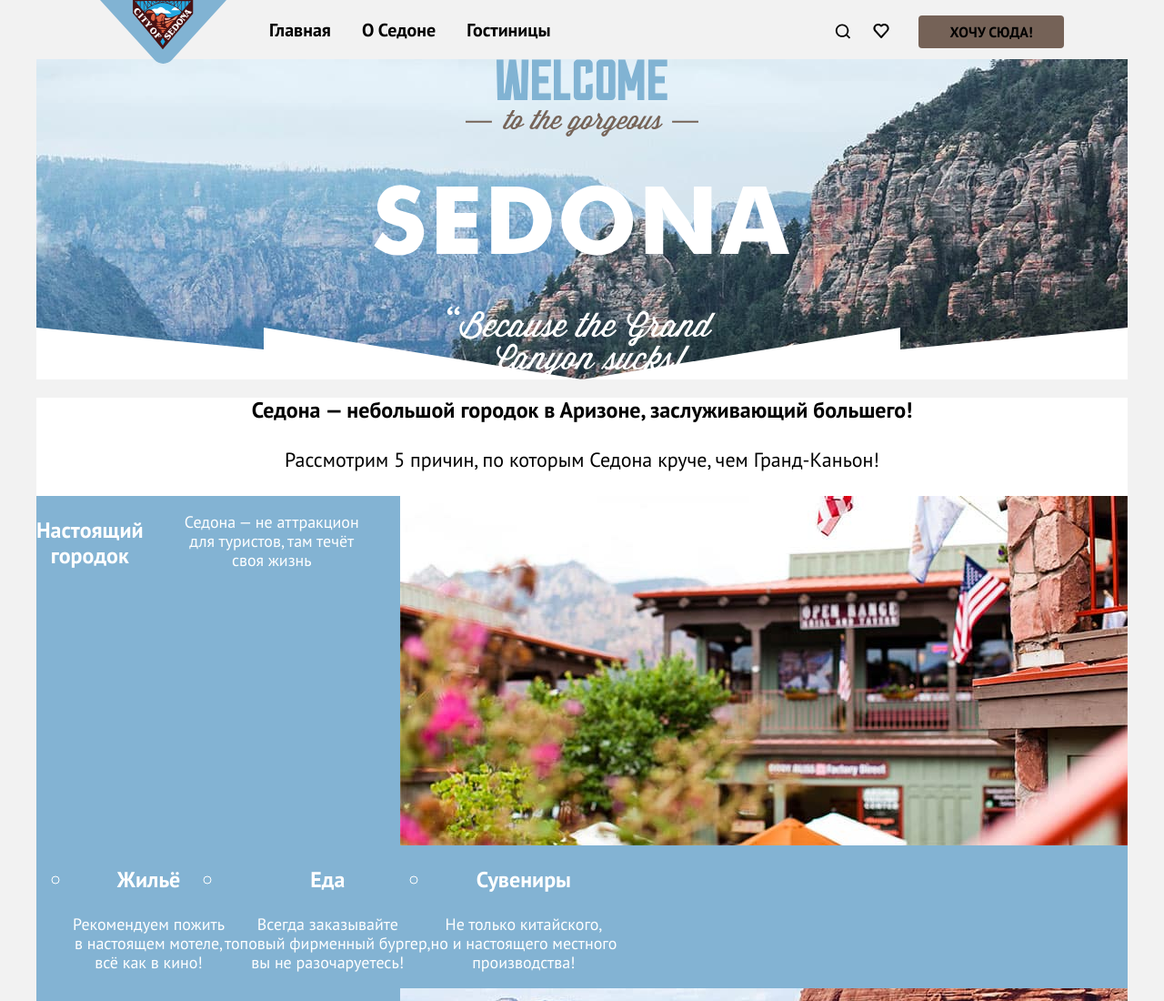
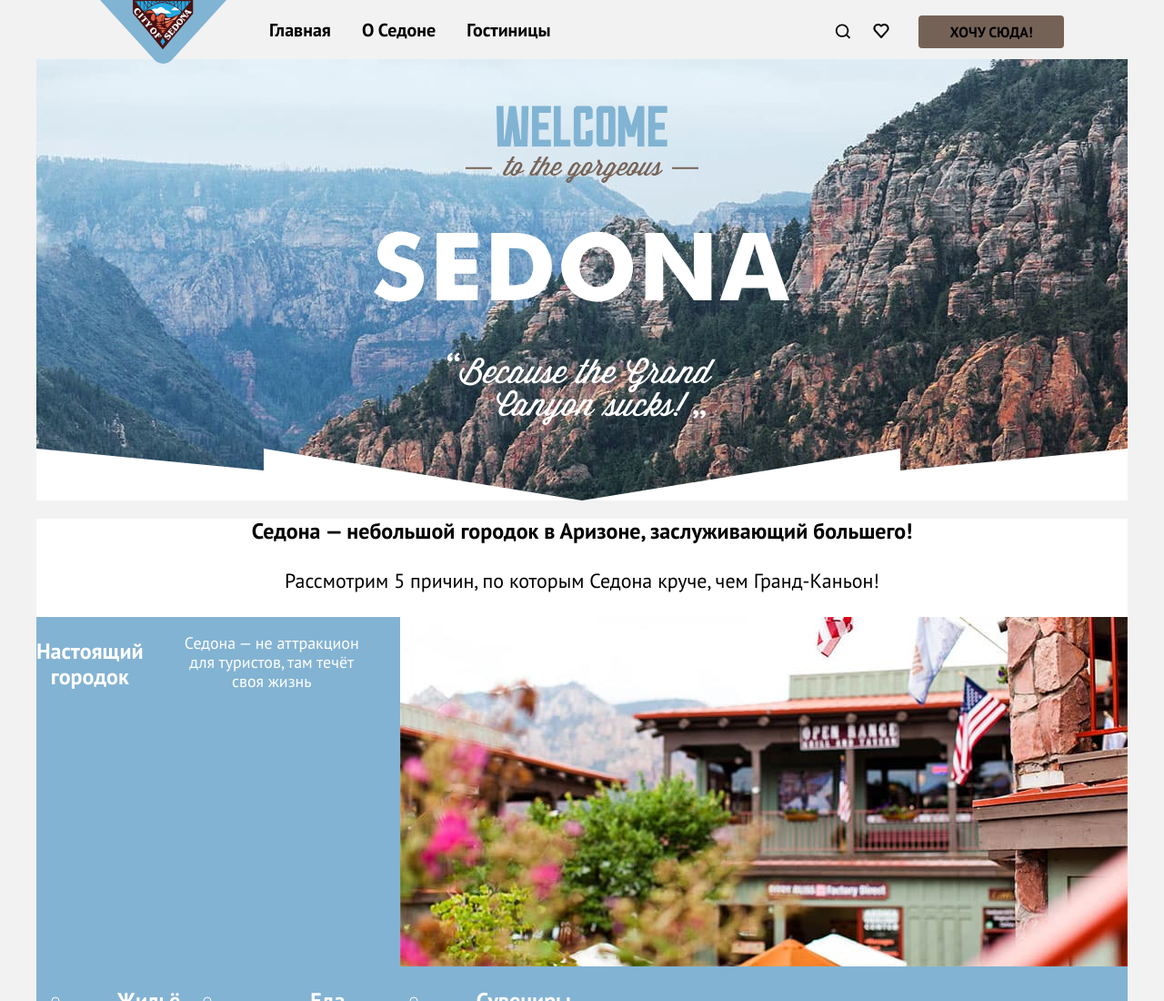
Before and after one commit to htmlacademy-htmlcss/2002913-sedona-33, a plain HTML site: page index.html in a window 1280 px wide. Shown: the top 1100 px of the page at 91% size. Drawn offline with Linux system fonts and the light colour scheme.

Commit message:
section about

```diff
--- a/styles/style.css
+++ b/styles/style.css
@@ -87,7 +87,6 @@ body {
 
 .navigation-list {
   margin: 0;
-  padding: 0;
   list-style-type: none;
   display: flex;
   padding: 20px 17px;
@@ -152,9 +151,11 @@ body {
 .about {
   width: 1200px;
   margin-top: 0 auto;
+  padding-top: 51px;
+  padding-bottom: 82px;
   background-color: #ffffff;
   background-image: url("../images/icons/divider.svg"), url("../images/index-background.jpg");
-  background-size: 100% auto, 100% auto;
+  background-size: 100% auto;
   background-repeat: no-repeat;
   background-position: bottom, top;
   text-align: center;
```
